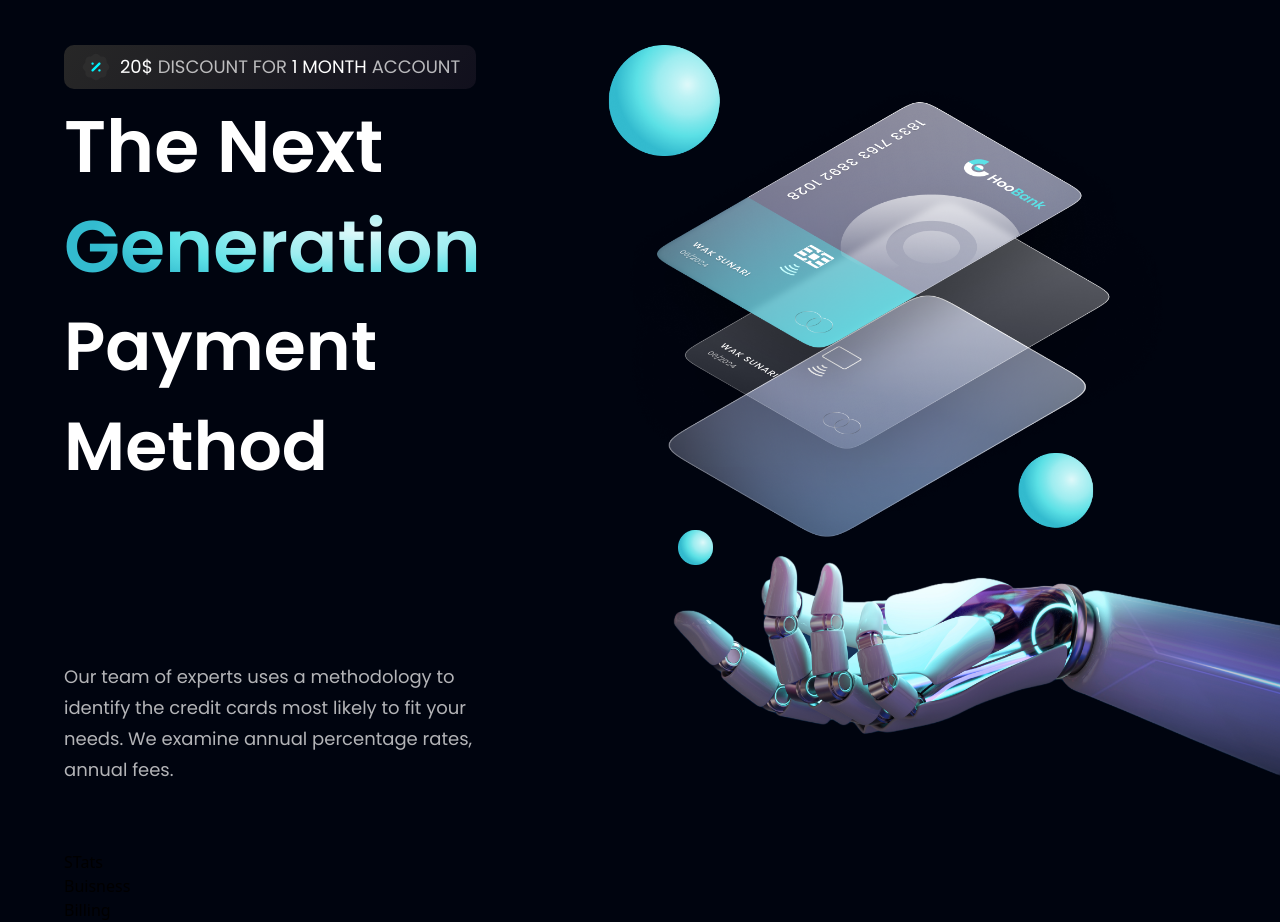
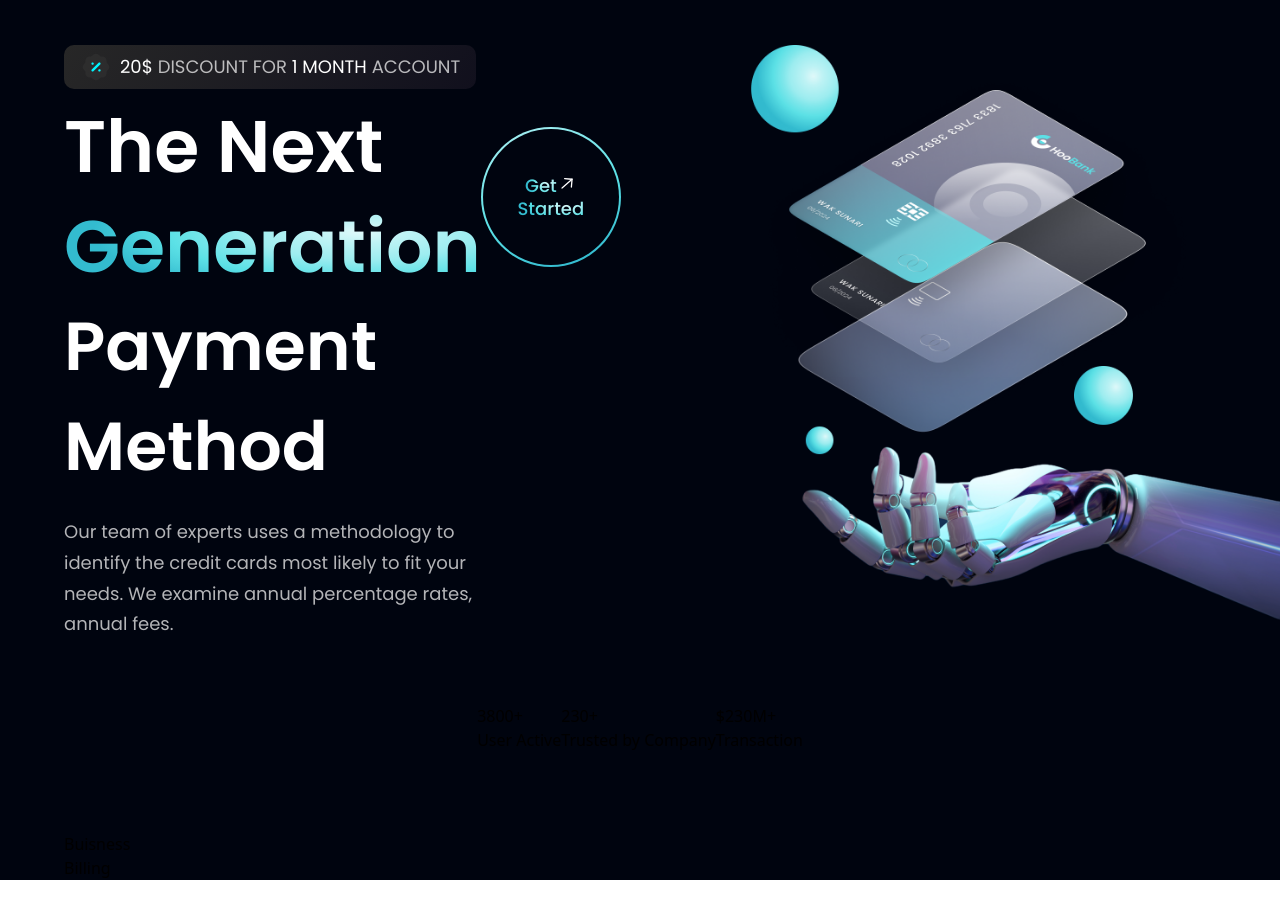
Before and after one commit to Saber1Y/Hoo-Bank, a React (Vite) app: page / in a window 1280 px wide. Shown: the part 140-1062 px from the top of the page. After the commit the page ends 1020 px from the top, so only its background shows below. Built offline with nearby package versions, Linux system fonts and the light colour scheme.

Commit message:
UPDATE: STATS COMP CREATED

```diff
--- a/src/components/Hero.jsx
+++ b/src/components/Hero.jsx
@@ -29,9 +29,9 @@ const Hero = () => (
               <span className='text-gradient'>Generation </span>
             </h1>
 
-            {/* <div className='ss:flex hidden md:mr-4 mr-0'>
+            <div className='ss:flex hidden md:mr-4 mr-0'>
               <GetStarted />
-            </div> */}
+            </div>
           </div>
 
         <h1 className='flex-1 font-poppins font-semibold
--- a/src/components/Stats.jsx
+++ b/src/components/Stats.jsx
@@ -1,11 +1,19 @@
 import React from 'react'
+import style from '../style';
+import { stats } from '../constants';
 
-const Stats = () => {
-  return (
-    <div>
-      STats
-    </div>
+
+const Stats = () => (
+    <>
+     <section className={`${style.flexCenter} flex-row flex-wrap sm:mb-20 mb-6`}>
+        {stats.map((item) => (
+            <div key={item.id} className=''>
+              <h3>{item.value}</h3>
+              <p>{item.title}</p>
+            </div>
+        ))}
+     </section>
+    </>
   )
-}
 
 export default Stats
```
